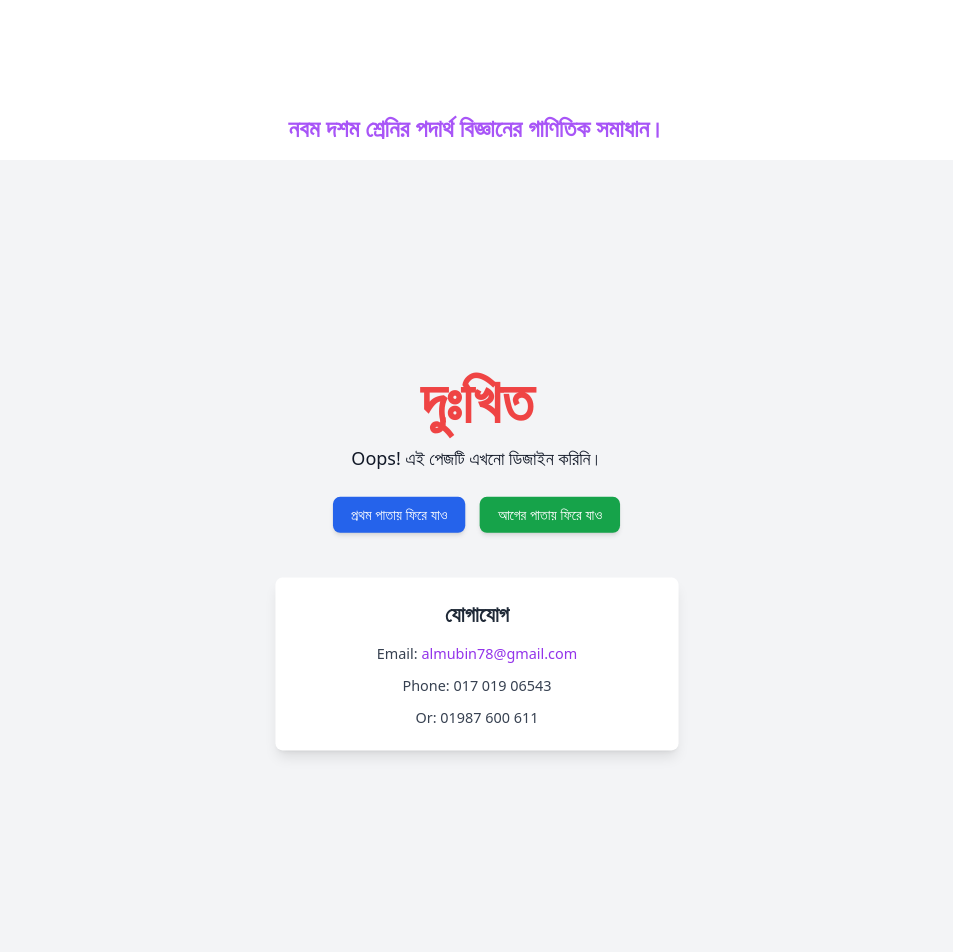
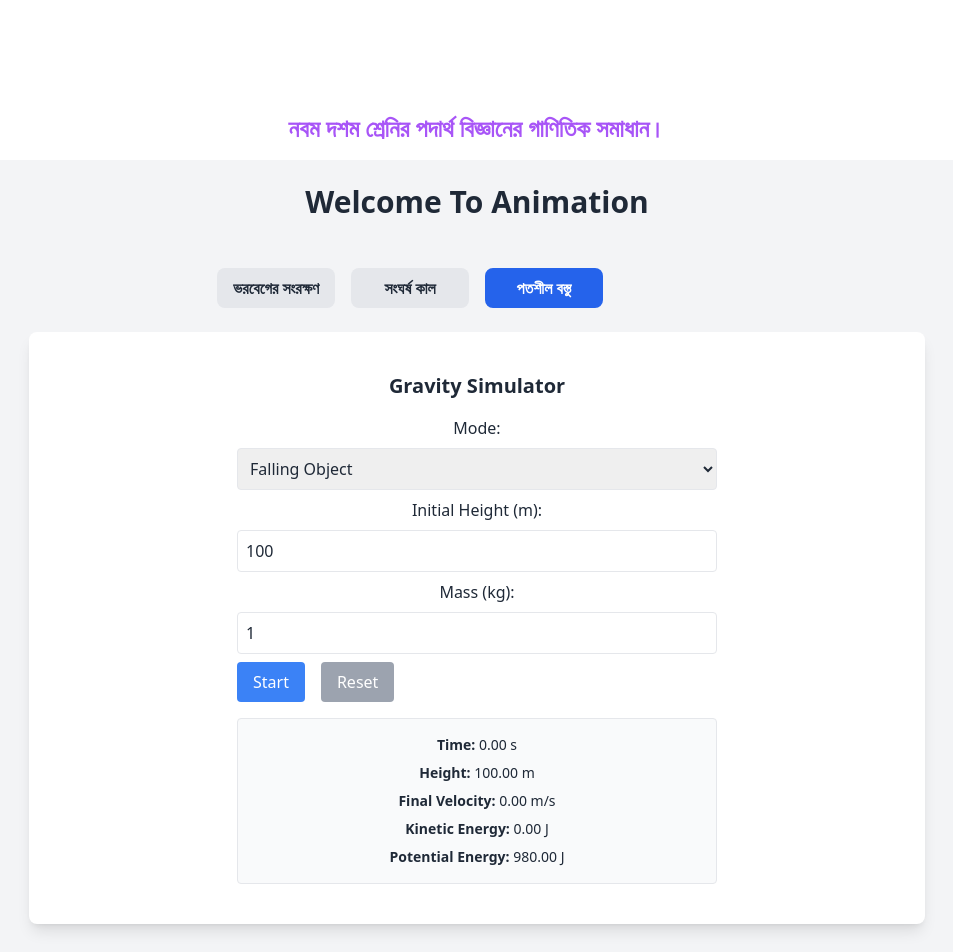
Before and after one commit to almubin78/Physics-Problems-solving-website, a React (Create React App) app: page /playAnimation/Falling-object in a window 1280 px wide. Shown: the top 952 px of the page, without its empty margins (163-1116 px from the left). Built offline with nearby package versions, Linux system fonts and the light colour scheme.

Commit message:
bug fixed in opposite direction

```diff
--- /dev/null
+++ b/src/PlayAnimation/GravitySimulator.js
@@ -0,0 +1,144 @@
+import React, { useState, useRef } from "react";
+
+const g = 9.8; // gravitational acceleration (m/s²)
+
+export default function GravitySimulator() {
+  const [mode, setMode] = useState("fall"); // 'fall' or 'throw'
+  const [height, setHeight] = useState(100); // initial height (m)
+  const [velocity, setVelocity] = useState(0); // initial velocity (for throw only)
+  const [mass, setMass] = useState(1); // in kg
+
+  const [time, setTime] = useState(0);
+  const [currentHeight, setCurrentHeight] = useState(height);
+  const [finalVelocity, setFinalVelocity] = useState(0);
+  const [ke, setKE] = useState(0);
+  const [pe, setPE] = useState(mass * g * height);
+  const [running, setRunning] = useState(false);
+
+  const startTimeRef = useRef(null);
+  const requestRef = useRef(null);
+
+  const reset = () => {
+    cancelAnimationFrame(requestRef.current);
+    setTime(0);
+    setCurrentHeight(height);
+    setFinalVelocity(0);
+    setKE(0);
+    setPE(mass * g * height);
+    setRunning(false);
+  };
+
+  const simulate = (timestamp) => {
+    if (!startTimeRef.current) startTimeRef.current = timestamp;
+    const t = (timestamp - startTimeRef.current) / 1000; // convert to seconds
+    setTime(t);
+
+    let h, v;
+
+    if (mode === "fall") {
+      h = Math.max(height - 0.5 * g * t * t, 0);
+      v = g * t;
+    } else {
+      h = Math.max(height + velocity * t - 0.5 * g * t * t, 0);
+      v = velocity - g * t;
+    }
+
+    setCurrentHeight(h);
+    setFinalVelocity(v);
+    setKE(0.5 * mass * v * v);
+    setPE(mass * g * h);
+
+    if (h > 0) {
+      requestRef.current = requestAnimationFrame(simulate);
+    } else {
+      setRunning(false);
+    }
+  };
+
+  const start = () => {
+    reset();
+    setRunning(true);
+    startTimeRef.current = null;
+    requestRef.current = requestAnimationFrame(simulate);
+  };
+
+  return (
+    <div className="max-w-lg mx-auto p-4 space-y-4">
+      <h1 className="text-xl font-bold text-center">Gravity Simulator</h1>
+
+      <div className="space-y-2">
+        <label className="block">Mode:</label>
+        <select
+          value={mode}
+          onChange={(e) => setMode(e.target.value)}
+          className="border p-2 rounded w-full"
+        >
+          <option value="fall">Falling Object</option>
+          <option value="throw">Thrown Object (Upward)</option>
+        </select>
+
+        <label className="block">Initial Height (m):</label>
+        <input
+          type="number"
+          value={height}
+          onChange={(e) => setHeight(+e.target.value)}
+          className="border p-2 rounded w-full"
+        />
+
+        {mode === "throw" && (
+          <>
+            <label className="block">Initial Velocity (m/s):</label>
+            <input
+              type="number"
+              value={velocity}
+              onChange={(e) => setVelocity(+e.target.value)}
+              className="border p-2 rounded w-full"
+            />
+          </>
+        )}
+
+        <label className="block">Mass (kg):</label>
+        <input
+          type="number"
+          value={mass}
+          onChange={(e) => setMass(+e.target.value)}
+          className="border p-2 rounded w-full"
+        />
+
+        <div className="flex gap-4 mt-4">
+          <button
+            onClick={start}
+            className="bg-blue-500 text-white px-4 py-2 rounded hover:bg-blue-600"
+            disabled={running}
+          >
+            Start
+          </button>
+          <button
+            onClick={reset}
+            className="bg-gray-400 text-white px-4 py-2 rounded hover:bg-gray-500"
+          >
+            Reset
+          </button>
+        </div>
+      </div>
+
+      <div className="mt-4 bg-gray-50 p-4 rounded border text-sm space-y-2">
+        <p>
+          <strong>Time:</strong> {time.toFixed(2)} s
+        </p>
+        <p>
+          <strong>Height:</strong> {currentHeight.toFixed(2)} m
+        </p>
+        <p>
+          <strong>Final Velocity:</strong> {finalVelocity.toFixed(2)} m/s
+        </p>
+        <p>
+          <strong>Kinetic Energy:</strong> {ke.toFixed(2)} J
+        </p>
+        <p>
+          <strong>Potential Energy:</strong> {pe.toFixed(2)} J
+        </p>
+      </div>
+    </div>
+  );
+}
--- a/src/PlayAnimation/MotionSimulator.js
+++ b/src/PlayAnimation/MotionSimulator.js
@@ -13,6 +13,7 @@ export default function MotionSimulator() {
   const [positions, setPositions] = useState([0, 0]);
   const [time, setTime] = useState(0);
   const [running, setRunning] = useState(false);
+  const [collisionDetected, setCollisionDetected] = useState(false);
 
   const requestRef = useRef(null);
   const startTimeRef = useRef(null);
@@ -25,39 +26,46 @@ export default function MotionSimulator() {
 
   const handleStart = () => {
     setRunning(true);
-    setPositions([0, 0]);
+    setCollisionDetected(false);
     setTime(0);
     startTimeRef.current = null;
+
+    const initialGap = direction === "same" ? 50 : 0; // gap between obj1 and obj2
 
     const animate = (timestamp) => {
       if (!startTimeRef.current) startTimeRef.current = timestamp;
       const t = (timestamp - startTimeRef.current) / 1000;
       setTime(t);
 
-      let newPositions = [];
+      const obj1 = objectParams[0];
+      const obj2 = objectParams[1];
+
+      const pos1 = obj1.v0 * t + 0.5 * obj1.a * t * t;
+      let pos2 = 0;
+
+      if (numObjects === 2) {
+        const rawPos2 = obj2.v0 * t + 0.5 * obj2.a * t * t;
+        pos2 = direction === "same" ? rawPos2 - initialGap : rawPos2;
+      }
+
+      const newPositions = numObjects === 2 ? [pos1, pos2] : [pos1];
+      setPositions(newPositions);
+
+      let shouldStop = false;
 
       if (numObjects === 1) {
-        const { v0, a } = objectParams[0];
-        newPositions = [v0 * t + 0.5 * a * t * t];
-      } else {
-        const pos1 = objectParams[0].v0 * t + 0.5 * objectParams[0].a * t * t;
-        const pos2 = objectParams[1].v0 * t + 0.5 * objectParams[1].a * t * t;
-        newPositions = direction === "same" ? [pos1, pos2] : [pos1, pos2];
+        shouldStop = pos1 >= distance;
+      } else if (direction === "opposite") {
+        shouldStop = pos1 + pos2 >= distance;
+      } else if (direction === "same") {
+        shouldStop = Math.abs(pos1 - pos2) < 1;
       }
 
-      setPositions(newPositions);
-
-      const shouldStop =
-        numObjects === 1
-          ? newPositions[0] >= distance
-          : direction === "same"
-          ? Math.max(...newPositions) >= distance
-          : newPositions[0] + newPositions[1] >= distance;
-
-      if (shouldStop) {
+      if (!collisionDetected && shouldStop) {
+        setCollisionDetected(true);
         setRunning(false);
         cancelAnimationFrame(requestRef.current);
-      } else {
+      } else if (!shouldStop) {
         requestRef.current = requestAnimationFrame(animate);
       }
     };
@@ -71,13 +79,12 @@ export default function MotionSimulator() {
     cancelAnimationFrame(requestRef.current);
   };
 
-  // Calculate remaining distance
   const remainingDistance =
     numObjects === 2
       ? direction === "same"
-        ? Math.abs(positions[0] - positions[1]).toFixed(2)
-        : Math.max(0, distance - (positions[0] + positions[1])).toFixed(2)
-      : (distance - positions[0]).toFixed(2);
+        ? Math.abs(positions[0] - positions[1])?.toFixed(2)
+        : Math.max(0, distance - (positions[0] + positions[1]))?.toFixed(2)
+      : (distance - positions[0])?.toFixed(2);
 
   return (
     <div className="p-4 max-w-xl mx-auto space-y-4">
@@ -154,7 +161,6 @@ export default function MotionSimulator() {
       </div>
 
       <div
-        // className="relative h-24 bg-gray-100 border rounded overflow-hidden mt-6"
         className="relative h-24 border rounded overflow-hidden"
         style={{
           background: `
@@ -168,7 +174,6 @@ export default function MotionSimulator() {
           `,
         }}
       >
-        {/* Object 1: always from left */}
         {numObjects >= 1 && (
           <div
             className="absolute top-1/2 transform -translate-y-1/2 w-6 h-6 bg-red-500 rounded-full"
@@ -178,7 +183,6 @@ export default function MotionSimulator() {
           />
         )}
 
-        {/* Object 2: left or right side based on direction */}
         {numObjects === 2 && (
           <div
             className="absolute top-1/2 transform -translate-y-1/2 w-6 h-6 bg-green-500 rounded-full"
@@ -194,13 +198,15 @@ export default function MotionSimulator() {
 
       <div className="text-sm text-gray-600 mt-2">
         <p>
-          <strong>সময়:</strong> {time.toFixed(2)} সেকেন্ড
+          <strong>সময়:</strong> {time?.toFixed(2)} সেকেন্ড
         </p>
         {[...Array(numObjects)].map((_, index) => (
           <p key={index}>
             <strong>অবজেক্ট {index + 1}:</strong> অবস্থান:{" "}
-            {positions[index].toFixed(2)} মিটার, গতি:{" "}
-            {(objectParams[index].v0 + objectParams[index].a * time).toFixed(2)}{" "}
+            {positions[index]?.toFixed(2)} মিটার, গতি:{" "}
+            {(objectParams[index].v0 + objectParams[index].a * time)?.toFixed(
+              2
+            )}{" "}
             m/s
           </p>
         ))}
--- a/src/router/router.js
+++ b/src/router/router.js
@@ -17,6 +17,7 @@ import ProcessingPageMessage from "../CommonPages/ProcessingPageMessage";
 import MotionSimulator from "../PlayAnimation/MotionSimulator";
 import AnimationHome from "../PlayAnimation/AnimationHome";
 import InelasticCollisionSimulator from "../PlayAnimation/InelasticCollisionSimulator";
+import GravitySimulator from "../PlayAnimation/GravitySimulator";
 
 
 export const router = createBrowserRouter([
@@ -91,6 +92,10 @@ export const router = createBrowserRouter([
           path: "/playAnimation/mv",
           element: <InelasticCollisionSimulator/>,
       },
+      {
+          path: "/playAnimation/Falling-object",
+          element: <GravitySimulator/>,
+      },
 
   ]
   },
```
Lines whose indentation alone changed are shown as unchanged.
